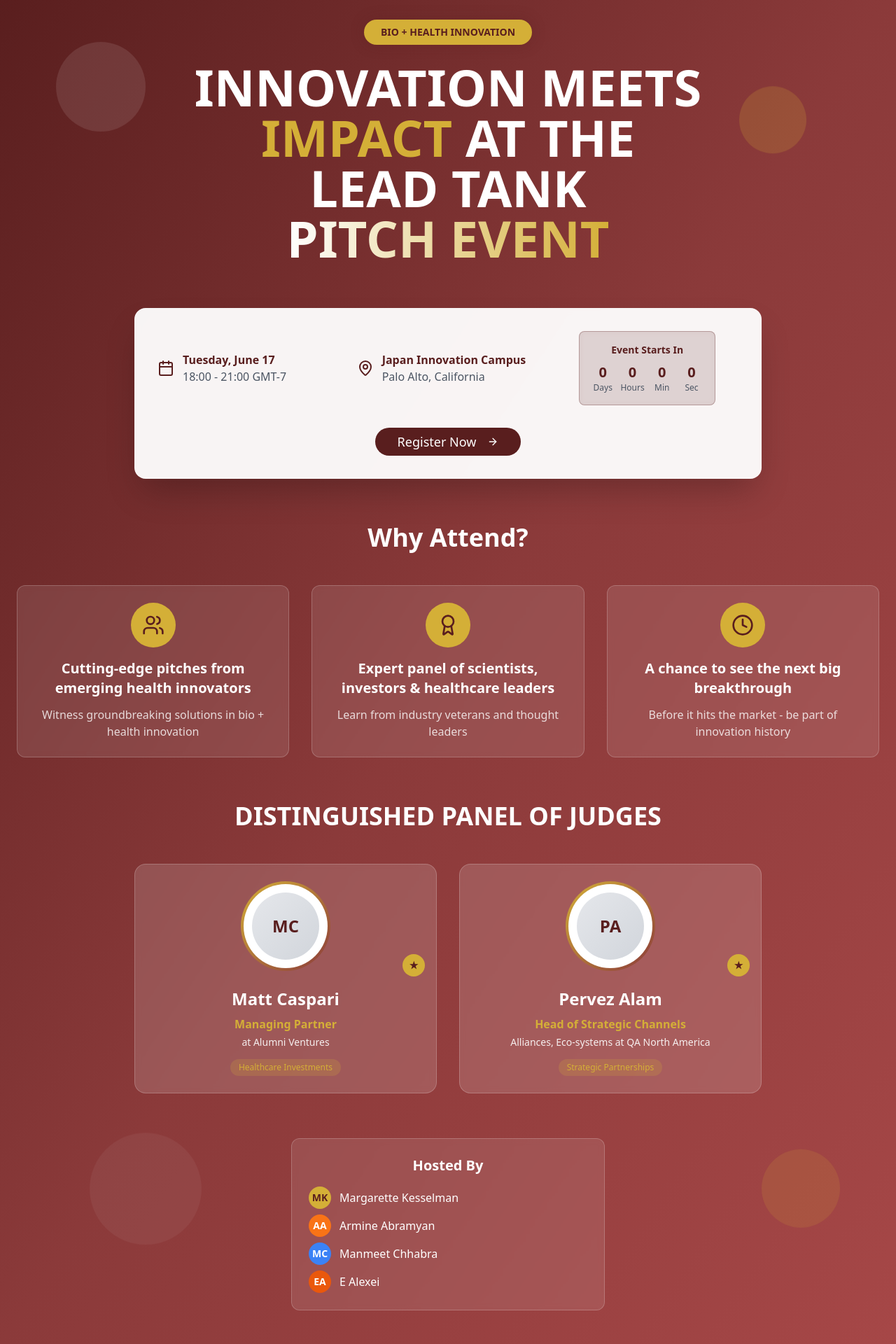
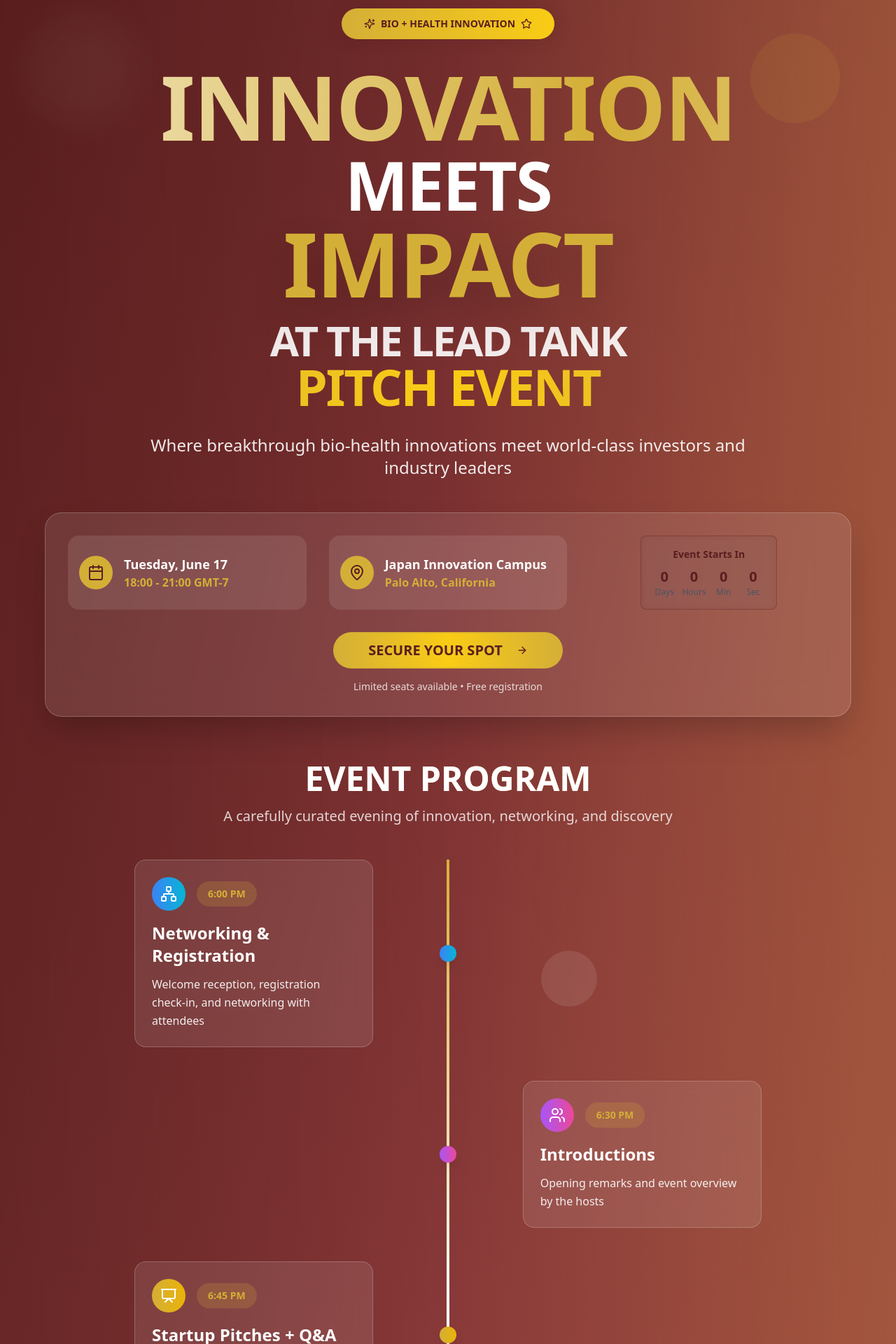
Before and after one commit to ridham-007/ember-judge-reveal, a React (Vite) app: page / in a window 1280 px wide. Shown: the part 20-1940 px from the top of the page at 70% size. Built offline with nearby package versions, Linux system fonts and the light colour scheme.

Commit message:
Refine hero section and add agenda
Refine the hero section design and add the event agenda.

```diff
--- /dev/null
+++ b/src/components/EventAgenda.tsx
@@ -0,0 +1,97 @@
+
+import React from 'react';
+import { Clock, Users, Award, Network, Presentation } from 'lucide-react';
+
+const EventAgenda = () => {
+  const agendaItems = [
+    {
+      time: "6:00 PM",
+      title: "Networking & Registration",
+      description: "Welcome reception, registration check-in, and networking with attendees",
+      icon: Network,
+      color: "from-blue-500 to-cyan-500"
+    },
+    {
+      time: "6:30 PM",
+      title: "Introductions",
+      description: "Opening remarks and event overview by the hosts",
+      icon: Users,
+      color: "from-purple-500 to-pink-500"
+    },
+    {
+      time: "6:45 PM",
+      title: "Startup Pitches + Q&A",
+      description: "5-minute pitches from each startup followed by 5-minute Q&A sessions",
+      icon: Presentation,
+      color: "from-brand-accent to-yellow-500"
+    },
+    {
+      time: "8:30 PM",
+      title: "Winners Announcement & Awards",
+      description: "Judges deliberation results and awards ceremony",
+      icon: Award,
+      color: "from-green-500 to-emerald-500"
+    },
+    {
+      time: "8:30-9:00 PM",
+      title: "Closing Networking",
+      description: "Final networking session and farewell",
+      icon: Network,
+      color: "from-orange-500 to-red-500"
+    }
+  ];
+
+  return (
+    <div className="mb-16">
+      <div className="text-center mb-12">
+        <h2 className="text-5xl font-black text-white mb-4 bg-gradient-to-r from-white to-brand-accent bg-clip-text text-transparent">
+          EVENT PROGRAM
+        </h2>
+        <p className="text-xl text-white/80 max-w-3xl mx-auto">
+          A carefully curated evening of innovation, networking, and discovery
+        </p>
+      </div>
+
+      <div className="max-w-4xl mx-auto">
+        <div className="relative">
+          {/* Timeline Line */}
+          <div className="absolute left-8 md:left-1/2 top-0 bottom-0 w-1 bg-gradient-to-b from-brand-accent via-white to-brand-accent transform md:-translate-x-1/2"></div>
+
+          {agendaItems.map((item, index) => (
+            <div
+              key={index}
+              className={`relative flex items-center mb-12 ${index % 2 === 0 ? 'md:flex-row' : 'md:flex-row-reverse'}`}
+            >
+              {/* Timeline Dot */}
+              <div className={`absolute left-8 md:left-1/2 w-6 h-6 rounded-full bg-gradient-to-r ${item.color} transform md:-translate-x-1/2 z-10 shadow-lg`}></div>
+
+              {/* Content Card */}
+              <div className={`w-full md:w-5/12 ${index % 2 === 0 ? 'md:mr-auto md:pr-8' : 'md:ml-auto md:pl-8'} ml-16 md:ml-0`}>
+                <div className="bg-white/10 backdrop-blur-xl rounded-2xl p-6 border border-white/20 hover:bg-white/15 transition-all duration-500 transform hover:scale-105 hover:shadow-2xl group">
+                  <div className="flex items-center space-x-4 mb-4">
+                    <div className={`w-12 h-12 rounded-full bg-gradient-to-r ${item.color} flex items-center justify-center group-hover:scale-110 transition-transform`}>
+                      <item.icon className="w-6 h-6 text-white" />
+                    </div>
+                    <div className="bg-brand-accent/20 text-brand-accent px-4 py-2 rounded-full font-bold text-sm">
+                      {item.time}
+                    </div>
+                  </div>
+
+                  <h3 className="text-2xl font-bold text-white mb-3 group-hover:text-brand-accent transition-colors">
+                    {item.title}
+                  </h3>
+
+                  <p className="text-white/90 leading-relaxed">
+                    {item.description}
+                  </p>
+                </div>
+              </div>
+            </div>
+          ))}
+        </div>
+      </div>
+    </div>
+  );
+};
+
+export default EventAgenda;
--- a/src/components/Hero.tsx
+++ b/src/components/Hero.tsx
@@ -1,10 +1,11 @@
 
 import React, { useState, useEffect } from 'react';
-import { Calendar, MapPin, Clock, Users, Award, ArrowRight } from 'lucide-react';
+import { Calendar, MapPin, Clock, Users, Award, ArrowRight, Star, Sparkles } from 'lucide-react';
 import { Button } from '@/components/ui/button';
 import RegisterModal from './RegisterModal';
 import JudgeCard from './JudgeCard';
 import CountdownTimer from './CountdownTimer';
+import EventAgenda from './EventAgenda';
 
 const Hero = () => {
   const [isRegisterOpen, setIsRegisterOpen] = useState(false);
@@ -51,50 +52,70 @@ const Hero = () => {
 
   return (
     <div className="min-h-screen bg-gradient-to-br from-brand-primary via-brand-light to-brand-lighter relative overflow-hidden">
-      {/* Animated Background Elements */}
+      {/* Enhanced Animated Background Elements */}
       <div className="absolute inset-0">
-        <div className="absolute top-20 left-20 w-32 h-32 bg-white/10 rounded-full animate-float"></div>
-        <div className="absolute top-40 right-32 w-24 h-24 bg-brand-accent/20 rounded-full animate-float" style={{animationDelay: '2s'}}></div>
-        <div className="absolute bottom-32 left-32 w-40 h-40 bg-white/5 rounded-full animate-float" style={{animationDelay: '4s'}}></div>
-        <div className="absolute bottom-40 right-20 w-28 h-28 bg-brand-accent/15 rounded-full animate-float" style={{animationDelay: '1s'}}></div>
+        <div className="absolute top-10 left-10 w-40 h-40 bg-white/5 rounded-full animate-float blur-xl"></div>
+        <div className="absolute top-20 right-20 w-32 h-32 bg-brand-accent/10 rounded-full animate-float" style={{animationDelay: '2s'}}></div>
+        <div className="absolute bottom-20 left-20 w-56 h-56 bg-white/5 rounded-full animate-float blur-2xl" style={{animationDelay: '4s'}}></div>
+        <div className="absolute bottom-10 right-10 w-36 h-36 bg-brand-accent/8 rounded-full animate-float" style={{animationDelay: '1s'}}></div>
+        <div className="absolute top-1/2 left-1/4 w-24 h-24 bg-brand-accent/20 rounded-full animate-float" style={{animationDelay: '3s'}}></div>
+        <div className="absolute top-1/3 right-1/3 w-20 h-20 bg-white/10 rounded-full animate-float" style={{animationDelay: '5s'}}></div>
       </div>
 
-      <div className="container mx-auto px-6 py-12 relative z-10">
-        {/* Header */}
-        <div className={`text-center mb-16 transition-all duration-1000 ${isVisible ? 'animate-fade-in-up' : 'opacity-0'}`}>
-          <div className="inline-block bg-brand-accent text-brand-primary px-6 py-2 rounded-full text-sm font-semibold mb-6 animate-pulse-glow">
+      {/* Gradient Overlays */}
+      <div className="absolute inset-0 bg-gradient-to-t from-black/20 via-transparent to-transparent"></div>
+      <div className="absolute inset-0 bg-gradient-to-r from-brand-primary/30 via-transparent to-brand-accent/20"></div>
+
+      <div className="container mx-auto px-6 py-8 relative z-10">
+        {/* Enhanced Header */}
+        <div className={`text-center mb-12 transition-all duration-1500 ${isVisible ? 'animate-fade-in-up' : 'opacity-0'}`}>
+          <div className="inline-flex items-center bg-gradient-to-r from-brand-accent to-yellow-400 text-brand-primary px-8 py-3 rounded-full text-sm font-bold mb-8 shadow-2xl animate-pulse-glow">
+            <Sparkles className="w-4 h-4 mr-2" />
             BIO + HEALTH INNOVATION
+            <Star className="w-4 h-4 ml-2" />
           </div>
 
-          <h1 className="text-5xl md:text-7xl font-bold text-white mb-6 leading-tight">
-            INNOVATION MEETS
-            <br />
-            <span className="text-brand-accent">IMPACT</span> AT THE
-            <br />
-            LEAD TANK
-            <br />
-            <span className="bg-gradient-to-r from-white to-brand-accent bg-clip-text text-transparent">
+          <h1 className="text-4xl md:text-8xl font-black text-white mb-8 leading-tight tracking-tight">
+            <span className="block text-6xl md:text-9xl bg-gradient-to-r from-white via-brand-accent to-white bg-clip-text text-transparent animate-gradient-x">
+              INNOVATION
+            </span>
+            <span className="block text-5xl md:text-8xl">MEETS</span>
+            <span className="block text-6xl md:text-9xl text-brand-accent drop-shadow-2xl">
+              IMPACT
+            </span>
+            <span className="block text-3xl md:text-6xl text-white/90 mt-4">
+              AT THE LEAD TANK
+            </span>
+            <span className="block text-4xl md:text-7xl bg-gradient-to-r from-brand-accent via-yellow-400 to-brand-accent bg-clip-text text-transparent font-extrabold">
               PITCH EVENT
             </span>
           </h1>
+
+          <p className="text-xl md:text-2xl text-white/90 max-w-4xl mx-auto leading-relaxed font-light">
+            Where breakthrough bio-health innovations meet world-class investors and industry leaders
+          </p>
         </div>
 
-        {/* Event Details Card */}
-        <div className={`max-w-4xl mx-auto mb-16 transition-all duration-1000 delay-300 ${isVisible ? 'animate-scale-in' : 'opacity-0'}`}>
-          <div className="bg-white/95 backdrop-blur-sm rounded-2xl p-8 shadow-2xl border border-white/20">
-            <div className="grid md:grid-cols-3 gap-6 mb-8">
-              <div className="flex items-center space-x-3">
-                <Calendar className="w-6 h-6 text-brand-primary" />
+        {/* Enhanced Event Details Card */}
+        <div className={`max-w-6xl mx-auto mb-16 transition-all duration-1000 delay-300 ${isVisible ? 'animate-scale-in' : 'opacity-0'}`}>
+          <div className="bg-white/10 backdrop-blur-xl rounded-3xl p-8 shadow-2xl border border-white/20 hover:bg-white/15 transition-all duration-500">
+            <div className="grid md:grid-cols-3 gap-8 mb-8">
+              <div className="flex items-center space-x-4 bg-white/10 rounded-2xl p-4 hover:bg-white/20 transition-all">
+                <div className="bg-brand-accent rounded-full p-3">
+                  <Calendar className="w-6 h-6 text-brand-primary" />
+                </div>
                 <div>
-                  <p className="font-semibold text-brand-primary">Tuesday, June 17</p>
-                  <p className="text-gray-600">18:00 - 21:00 GMT-7</p>
+                  <p className="font-bold text-white text-lg">Tuesday, June 17</p>
+                  <p className="text-brand-accent font-semibold">18:00 - 21:00 GMT-7</p>
                 </div>
               </div>
-              <div className="flex items-center space-x-3">
-                <MapPin className="w-6 h-6 text-brand-primary" />
+              <div className="flex items-center space-x-4 bg-white/10 rounded-2xl p-4 hover:bg-white/20 transition-all">
+                <div className="bg-brand-accent rounded-full p-3">
+                  <MapPin className="w-6 h-6 text-brand-primary" />
+                </div>
                 <div>
-                  <p className="font-semibold text-brand-primary">Japan Innovation Campus</p>
-                  <p className="text-gray-600">Palo Alto, California</p>
+                  <p className="font-bold text-white text-lg">Japan Innovation Campus</p>
+                  <p className="text-brand-accent font-semibold">Palo Alto, California</p>
                 </div>
               </div>
               <div className="flex items-center justify-center">
@@ -105,75 +126,84 @@ const Hero = () => {
             <div className="text-center">
               <Button
                 onClick={() => setIsRegisterOpen(true)}
-                className="bg-brand-primary hover:bg-brand-light text-white px-8 py-4 text-lg rounded-full transition-all duration-300 transform hover:scale-105 hover:shadow-lg group"
+                className="bg-gradient-to-r from-brand-accent via-yellow-400 to-brand-accent hover:from-yellow-400 hover:via-brand-accent hover:to-yellow-400 text-brand-primary px-12 py-6 text-xl font-bold rounded-full transition-all duration-500 transform hover:scale-110 hover:shadow-2xl group border-2 border-brand-accent/50"
               >
-                Register Now
-                <ArrowRight className="ml-2 w-5 h-5 group-hover:translate-x-1 transition-transform" />
+                SECURE YOUR SPOT
+                <ArrowRight className="ml-3 w-6 h-6 group-hover:translate-x-2 transition-transform" />
               </Button>
+              <p className="text-white/80 mt-4 text-sm">Limited seats available • Free registration</p>
             </div>
           </div>
         </div>
 
-        {/* Why Attend Section */}
+        {/* Event Agenda Section */}
+        <EventAgenda />
+
+        {/* Enhanced Why Attend Section */}
         <div className={`mb-16 transition-all duration-1000 delay-500 ${isVisible ? 'animate-fade-in-up' : 'opacity-0'}`}>
-          <h2 className="text-4xl font-bold text-white text-center mb-12">Why Attend?</h2>
+          <h2 className="text-5xl font-black text-white text-center mb-16 bg-gradient-to-r from-white to-brand-accent bg-clip-text text-transparent">
+            Why Attend This Exclusive Event?
+          </h2>
           <div className="grid md:grid-cols-3 gap-8">
             {eventHighlights.map((highlight, index) => (
               <div
                 key={index}
-                className="bg-white/10 backdrop-blur-sm rounded-xl p-6 text-center hover:bg-white/20 transition-all duration-300 transform hover:scale-105 hover:shadow-xl border border-white/20"
+                className="bg-white/5 backdrop-blur-xl rounded-2xl p-8 text-center hover:bg-white/10 transition-all duration-500 transform hover:scale-105 hover:shadow-2xl border border-white/10 group hover:border-brand-accent/50"
                 style={{animationDelay: `${index * 200}ms`}}
               >
-                <div className="w-16 h-16 bg-brand-accent rounded-full flex items-center justify-center mx-auto mb-4">
-                  <highlight.icon className="w-8 h-8 text-brand-primary" />
+                <div className="w-20 h-20 bg-gradient-to-br from-brand-accent to-yellow-400 rounded-full flex items-center justify-center mx-auto mb-6 group-hover:scale-110 transition-transform shadow-xl">
+                  <highlight.icon className="w-10 h-10 text-brand-primary" />
                 </div>
-                <h3 className="text-xl font-semibold text-white mb-3">{highlight.title}</h3>
-                <p className="text-white/80">{highlight.description}</p>
+                <h3 className="text-2xl font-bold text-white mb-4 group-hover:text-brand-accent transition-colors">{highlight.title}</h3>
+                <p className="text-white/90 text-lg leading-relaxed">{highlight.description}</p>
               </div>
             ))}
           </div>
         </div>
 
-        {/* Distinguished Judges Section */}
-        <div className={`transition-all duration-1000 delay-700 ${isVisible ? 'animate-fade-in-up' : 'opacity-0'}`}>
-          <h2 className="text-4xl font-bold text-white text-center mb-12">
+        {/* Enhanced Distinguished Judges Section */}
+        <div className={`mb-16 transition-all duration-1000 delay-700 ${isVisible ? 'animate-fade-in-up' : 'opacity-0'}`}>
+          <h2 className="text-5xl font-black text-white text-center mb-4 bg-gradient-to-r from-white to-brand-accent bg-clip-text text-transparent">
             DISTINGUISHED PANEL OF JUDGES
           </h2>
-          <div className="grid md:grid-cols-2 gap-8 max-w-4xl mx-auto">
+          <p className="text-xl text-white/80 text-center mb-12 max-w-3xl mx-auto">
+            Meet the industry leaders who will evaluate groundbreaking innovations
+          </p>
+          <div className="grid md:grid-cols-2 gap-8 max-w-5xl mx-auto">
             {judges.map((judge, index) => (
               <JudgeCard key={index} judge={judge} delay={index * 200} />
             ))}
           </div>
         </div>
 
-        {/* Hosted By Section */}
-        <div className={`mt-16 text-center transition-all duration-1000 delay-900 ${isVisible ? 'animate-fade-in-up' : 'opacity-0'}`}>
-          <div className="bg-white/10 backdrop-blur-sm rounded-xl p-6 max-w-md mx-auto border border-white/20">
-            <h3 className="text-xl font-semibold text-white mb-4">Hosted By</h3>
-            <div className="space-y-2">
-              <div className="flex items-center space-x-3">
-                <div className="w-8 h-8 bg-brand-accent rounded-full flex items-center justify-center">
-                  <span className="text-brand-primary font-semibold text-sm">MK</span>
+        {/* Enhanced Hosted By Section */}
+        <div className={`text-center transition-all duration-1000 delay-900 ${isVisible ? 'animate-fade-in-up' : 'opacity-0'}`}>
+          <div className="bg-white/5 backdrop-blur-xl rounded-2xl p-8 max-w-lg mx-auto border border-white/10 hover:bg-white/10 transition-all duration-500">
+            <h3 className="text-2xl font-bold text-white mb-6 text-brand-accent">Hosted By</h3>
+            <div className="space-y-4">
+              <div className="flex items-center space-x-4 bg-white/10 rounded-xl p-3">
+                <div className="w-12 h-12 bg-gradient-to-br from-brand-accent to-yellow-400 rounded-full flex items-center justify-center">
+                  <span className="text-brand-primary font-bold text-lg">MK</span>
                 </div>
-                <span className="text-white">Margarette Kesselman</span>
+                <span className="text-white font-semibold text-lg">Margarette Kesselman</span>
               </div>
-              <div className="flex items-center space-x-3">
-                <div className="w-8 h-8 bg-orange-500 rounded-full flex items-center justify-center">
-                  <span className="text-white font-semibold text-sm">AA</span>
+              <div className="flex items-center space-x-4 bg-white/10 rounded-xl p-3">
+                <div className="w-12 h-12 bg-gradient-to-br from-orange-500 to-red-500 rounded-full flex items-center justify-center">
+                  <span className="text-white font-bold text-lg">AA</span>
                 </div>
-                <span className="text-white">Armine Abramyan</span>
+                <span className="text-white font-semibold text-lg">Armine Abramyan</span>
               </div>
-              <div className="flex items-center space-x-3">
-                <div className="w-8 h-8 bg-blue-500 rounded-full flex items-center justify-center">
-                  <span className="text-white font-semibold text-sm">MC</span>
+              <div className="flex items-center space-x-4 bg-white/10 rounded-xl p-3">
+                <div className="w-12 h-12 bg-gradient-to-br from-blue-500 to-indigo-500 rounded-full flex items-center justify-center">
+                  <span className="text-white font-bold text-lg">MC</span>
                 </div>
-                <span className="text-white">Manmeet Chhabra</span>
+                <span className="text-white font-semibold text-lg">Manmeet Chhabra</span>
               </div>
-              <div className="flex items-center space-x-3">
-                <div className="w-8 h-8 bg-orange-600 rounded-full flex items-center justify-center">
-                  <span className="text-white font-semibold text-sm">EA</span>
+              <div className="flex items-center space-x-4 bg-white/10 rounded-xl p-3">
+                <div className="w-12 h-12 bg-gradient-to-br from-orange-600 to-yellow-500 rounded-full flex items-center justify-center">
+                  <span className="text-white font-bold text-lg">EA</span>
                 </div>
-                <span className="text-white">E Alexei</span>
+                <span className="text-white font-semibold text-lg">E Alexei</span>
               </div>
             </div>
           </div>
--- a/tailwind.config.ts
+++ b/tailwind.config.ts
@@ -1,4 +1,3 @@
-
 import type { Config } from "tailwindcss";
 
 export default {
@@ -127,6 +126,16 @@ export default {
 					'50%': {
 						boxShadow: '0 0 40px rgba(89, 30, 30, 0.6)'
 					}
+				},
+				'gradient-x': {
+					'0%, 100%': {
+						'background-size': '200% 200%',
+						'background-position': 'left center'
+					},
+					'50%': {
+						'background-size': '200% 200%',
+						'background-position': 'right center'
+					}
 				}
 			},
 			animation: {
@@ -135,7 +144,8 @@ export default {
 				'float': 'float 6s ease-in-out infinite',
 				'fade-in-up': 'fade-in-up 0.6s ease-out',
 				'scale-in': 'scale-in 0.4s ease-out',
-				'pulse-glow': 'pulse-glow 3s ease-in-out infinite'
+				'pulse-glow': 'pulse-glow 3s ease-in-out infinite',
+				'gradient-x': 'gradient-x 3s ease infinite'
 			}
 		}
 	},
```
